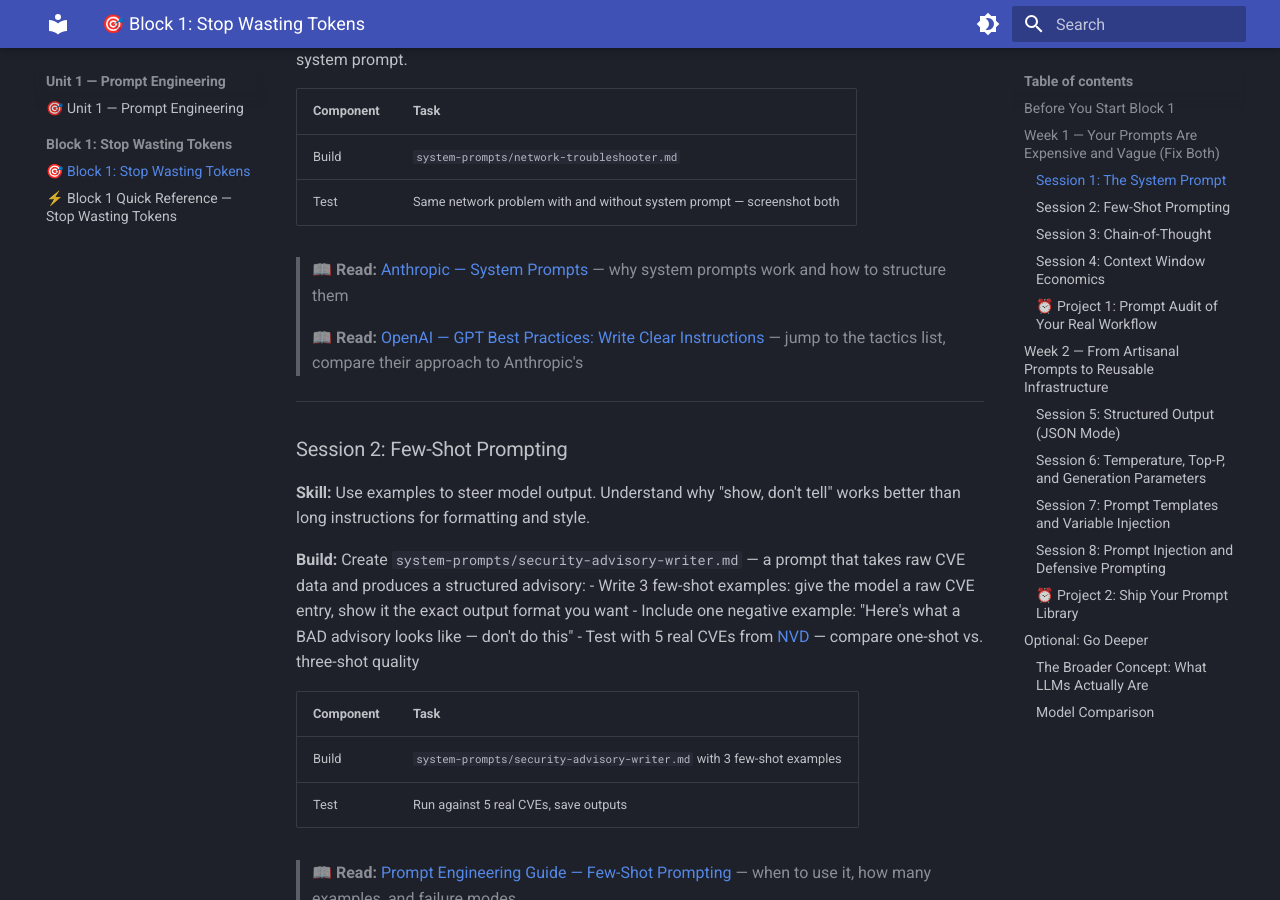
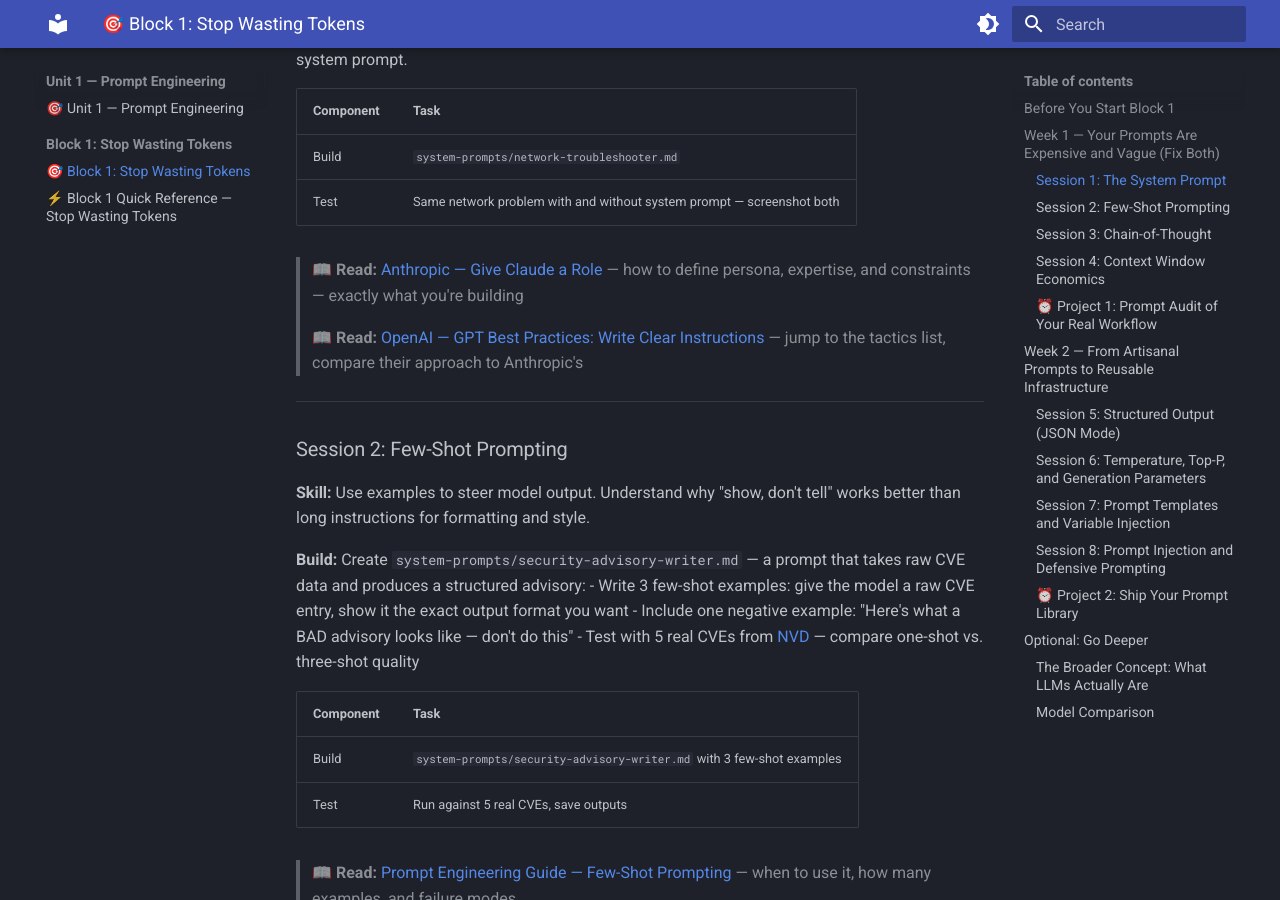
Before and after one commit to patrickdaj/The-36-Week-AI-Architect-Project, an MkDocs documentation site: the page built from docs/blocks/01-prompt-engineering/01-stop-wasting-tokens/index.md, in a window 1280 px wide and 900 px high, scrolled down 1303 px. Built offline with MkDocs 1.6.1 and Material for MkDocs 9.7.7, drawn with Linux system fonts in a browser that asks for light colours.

Commit message:
Session 1: swap system prompts link for Give Claude a Role (better fit)

```diff
--- a/docs/blocks/01-prompt-engineering/01-stop-wasting-tokens/index.md
+++ b/docs/blocks/01-prompt-engineering/01-stop-wasting-tokens/index.md
@@ -49,7 +49,7 @@ Test it in ChatGPT, Claude, or Copilot Chat. Compare the quality of response wit
 | Build | `system-prompts/network-troubleshooter.md` |
 | Test | Same network problem with and without system prompt — screenshot both |
 
-> 📖 **Read:** [Anthropic — System Prompts](https://docs.anthropic.com/en/docs/build-with-claude/prompt-engineering/system-prompts) — why system prompts work and how to structure them
+> 📖 **Read:** [Anthropic — Give Claude a Role](https://docs.anthropic.com/en/docs/build-with-claude/prompt-engineering/give-claude-a-role) — how to define persona, expertise, and constraints — exactly what you're building
 >
 > 📖 **Read:** [OpenAI — GPT Best Practices: Write Clear Instructions](https://platform.openai.com/docs/guides/prompt-engineering#tactic-include-details-in-your-query-to-get-more-relevant-answers) — jump to the tactics list, compare their approach to Anthropic's
 
```
Also changed, not shown: docs/blocks/01-prompt-engineering/01-stop-wasting-tokens/quick-ref.md (+1 -1 lines).
